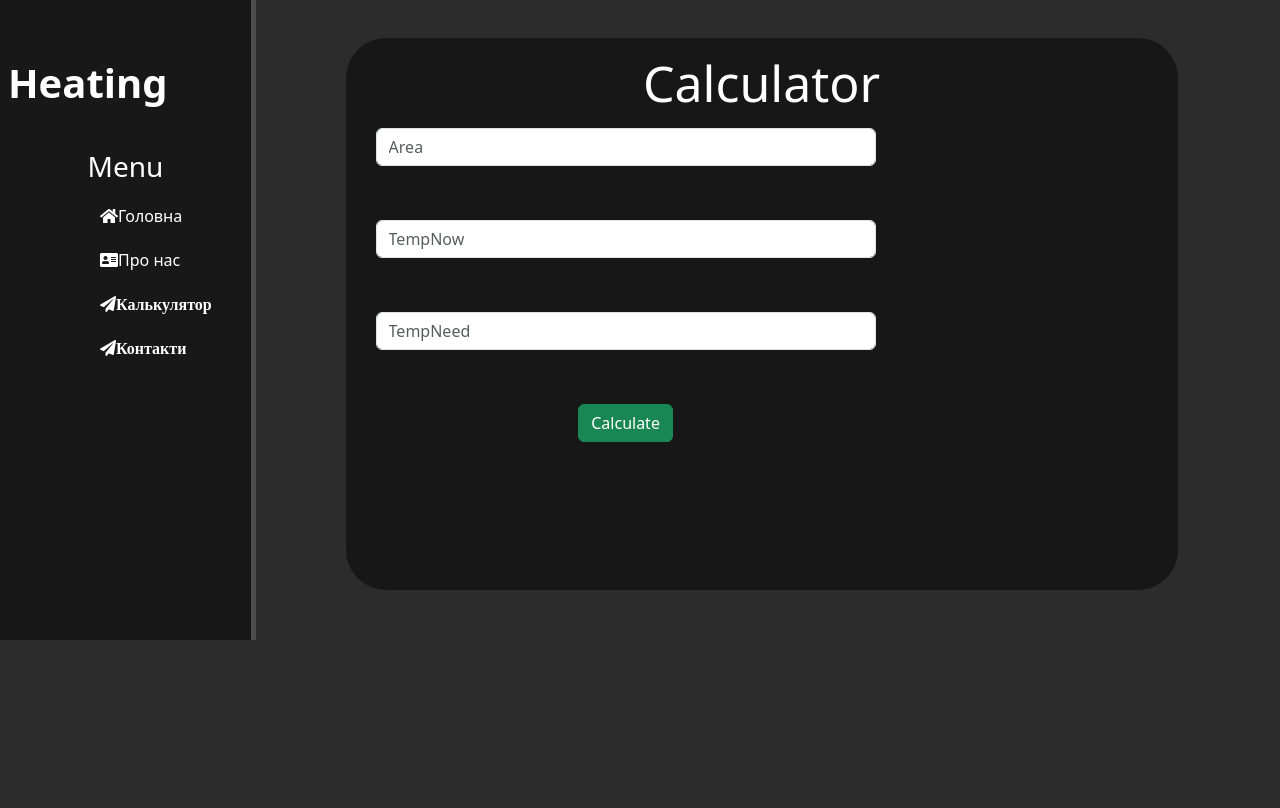
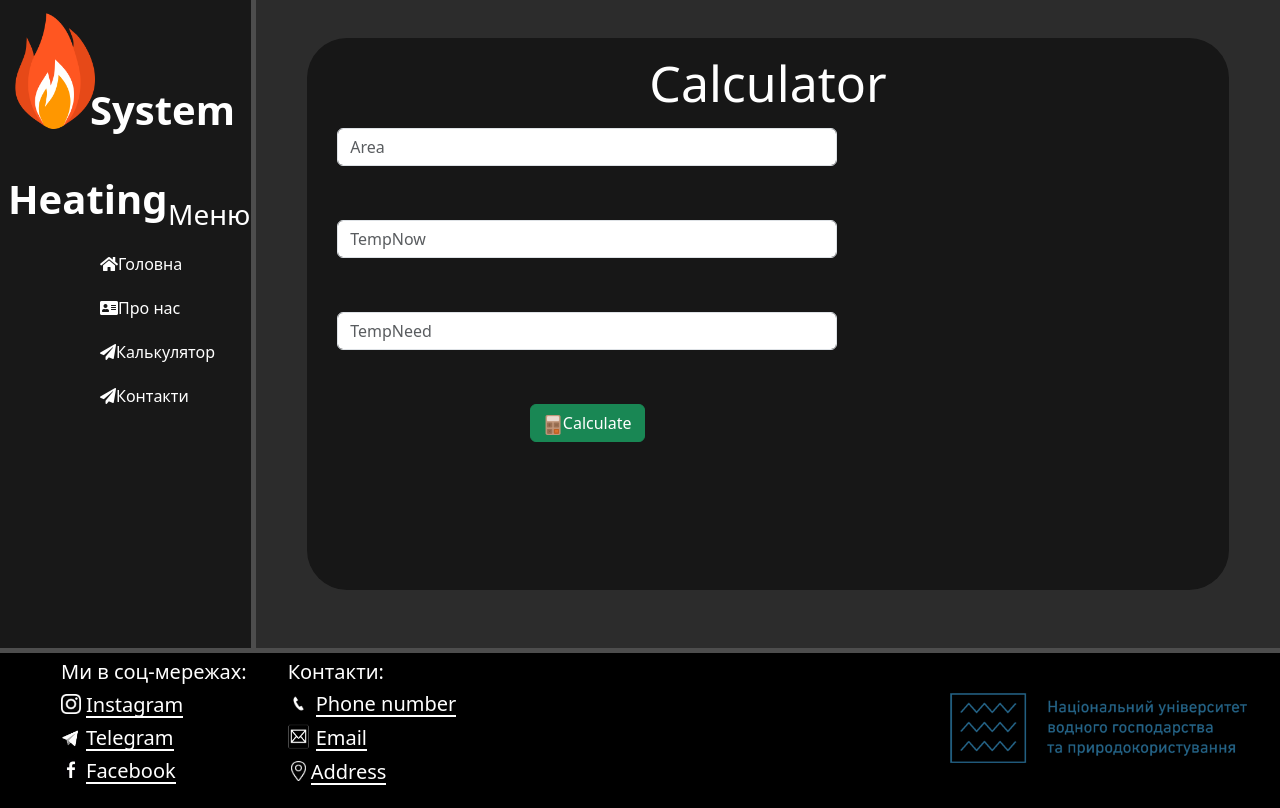
Before and after one commit to VitaliiParkhomchuk/Coursework, a Django app: page /calculator/calculation in a window 1280 px wide. Before the commit the page ends 640 px from the top, so only its background shows below. Run offline with Django 5.2, Linux system fonts and the light colour scheme; some libraries are stand-ins or nearby versions.

Commit message:
Make some changes in calculation.html, update css stiles

```diff
--- a/calculator/templates/calculator/calculation.html
+++ b/calculator/templates/calculator/calculation.html
@@ -4,21 +4,24 @@
 <head>
     <meta charset="UTF-8">
     <meta name="viewport" content="width=device-width, initial-scale=1.0">
-    <title>Test</title>
+    <title>Heating</title>
     <link rel="stylesheet" href="https://cdn.jsdelivr.net/npm/bootstrap@5.3.2/dist/css/bootstrap.min.css" integrity="sha384-T3c6CoIi6uLrA9TneNEoa7RxnatzjcDSCmG1MXxSR1GAsXEV/Dwwykc2MPK8M2HN" crossorigin="anonymous">
     <link rel="stylesheet" href="{% static 'main/css/main.css' %}">
     <link rel="stylesheet" href="https://use.fontawesome.com/releases/v5.8.2/css/all.css">
+    <link rel="icon" type="image/png" href="{% static 'main/img/Logo.ico' %}">
 </head>
 <body>
     <aside>
-        <img src="" alt="">
-        <span class="logo">Heating</span>
-        <h3>Menu</h3>
+        <img src="{% static 'main/img/Logo.png' %}" alt="">
+        <span class="logo">Heating</span><br>
+        <span class="logoDowm">System</span>
+        <br>
+        <h3>Меню</h3>
         <ul>
             <a href="{% url 'home' %}"><li><i class="fas fa-home"></i>Головна</li></a>
             <a href="{% url 'about' %}"><li><i class="fas fa-address-card"></i>Про нас</li></a>
-            <a href="{% url 'calculator' %}"><li><i class="fas fa-paper-plane">Калькулятор</i></li></a>
-            <a href=""><li><i class="fas fa-paper-plane">Контакти</i></li></a>
+            <a href="{% url 'calculator' %}"><li><i class="fas fa-paper-plane"></i>Калькулятор</li></a>
+            <a href=""><li><i class="fas fa-paper-plane"></i>Контакти</li></a>
         </ul>
     </aside>
     <main>
@@ -33,9 +36,30 @@
                 {{ form.tempNeed}}
                 <br>
                 <span>{{ error }}</span>
-                <button class="btn btn-success" type="submit">Calculate</button>
+                <button class="btn btn-success" type="submit"><img src="{% static 'main/img/calculator.png' %}" alt="" style="width: 20px; height: 20px; margin: 0;">Calculate</button>
             </form>
         </div>
     </main>
+    <footer>
+        <table>
+            <tr>
+                <td><h4>Ми в соц-мережах:</h4></td>
+                <td><h4>Контакти:</h4></td>
+            </tr>
+            <tr>
+                <td><img src="{% static 'main/img/Instagram.png' %}" alt=""><h5>Instagram</h5></td>
+                <td><img src="{% static 'main/img/PhoneNumber.png' %}" alt="" style="width: 25px; height: 25px; margin-left: -2px;"><h5>Phone number</h5></td>
+            </tr>
+            <tr>
+                <td><img src="{% static 'main/img/Telegram.png' %}" alt=""><h5>Telegram</h5></td>
+                <td><img src="{% static 'main/img/Email.png' %}" alt="" style="width: 25px; height: 25px; margin-left: -2px;"><h5>Email</h5></td>
+            </tr>
+            <tr>
+                <td><img src="{% static 'main/img/Facebook.png' %}" alt="" style="margin-bottom: 10px;"><h5>Facebook</h5></td>
+                <td><img src="{% static 'main/img/Address.png' %}" alt="" style="width: 15px; margin-left: 3px;"><h5>Address</h5></td>
+            </tr>
+        </table>
+        <img src="{% static 'main/img/nuwmLogoUK.png'%}" alt="" class="logo">
+    </footer>
 </body>
 </html>
--- a/main/static/main/css/main.css
+++ b/main/static/main/css/main.css
@@ -6,7 +6,7 @@ aside {
     float: left;
     background-color: #181818;
     width: 20%;
-    height: 80dvh;
+    height: 81dvh;
     color: #fff;
     border-right: 5px solid #4d4d4d;
 }
@@ -79,7 +79,7 @@ main .features {
     float: left;
     color: #fff;
     text-align: center;
-    width: 65%;
+    width: 72%;
 }
 
 main .features h1 {
@@ -87,8 +87,10 @@ main .features h1 {
 }
 
 main .features p {
-    max-width: 400px;
-    margin: 20px auto;
+    font-size: 18px;
+    margin-left: 55px;
+    margin-right: 55px;
+    line-height: 30px;
 }
 
 form {
@@ -112,6 +114,7 @@ footer table {
     padding-left: 40px;
     margin-left: 60px;
     font-size: 20px;
+    margin-top: 3px;
 }
 
 footer img {
@@ -158,7 +161,7 @@ footer .logo {
 .features {
     background-color: rgba(3, 2, 2, 0.5);
     border-radius: 40px;
-    margin-left: 7%;
+    margin-left: 4%;
     margin-top: 3%;
     margin-bottom: 3%;
     height: 69dvh
@@ -167,3 +170,11 @@ footer .logo {
 .features * {
     margin: 15px;
 }
+
+main {
+    height: 81dvh;
+}
+
+body {
+    overflow-y: hidden;
+}
```
Also changed, not shown: main/templates/main/index.html (+8 -3 lines), main/static/main/img/calculator.png (added).
